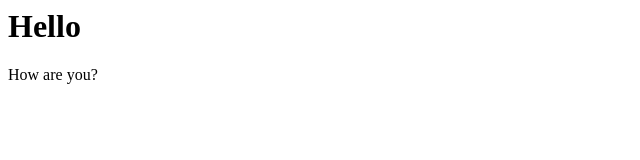
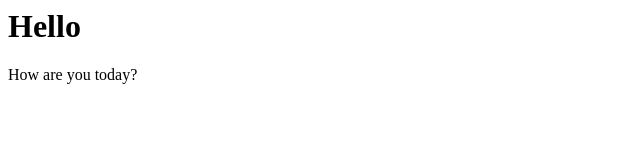
Before and after one commit to mrarnolds/test, a website: page index.html in a window 1280 px wide. Shown: the full height of the page, 0-640 px from the left. Drawn offline with Linux system fonts and the light colour scheme.

Commit message:
fix: rephrase question

```diff
--- a/index.html
+++ b/index.html
@@ -4,6 +4,6 @@
   </head>
   <body>
     <h1>Hello</h1>
-    <p>How are you?</p>
+    <p>How are you today?</p>
   </body>
 </html>
```
